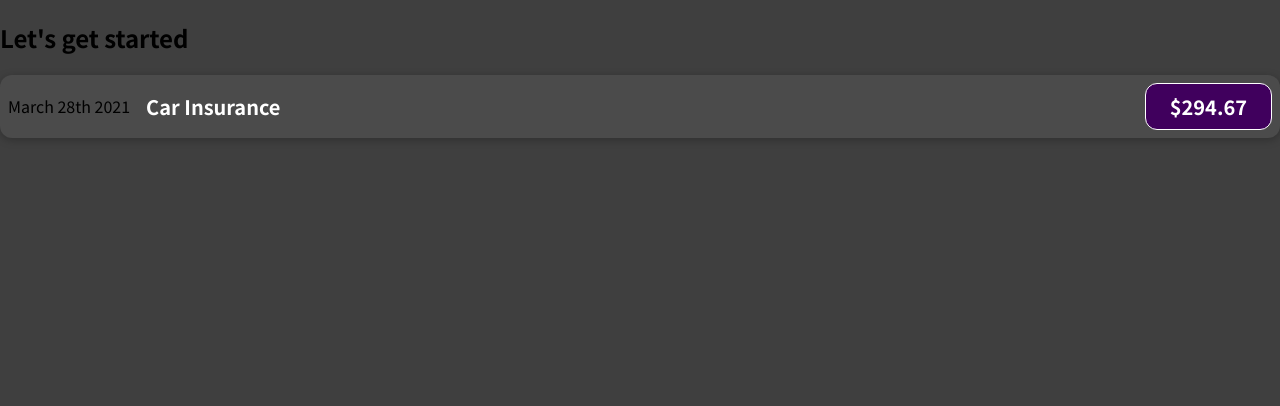
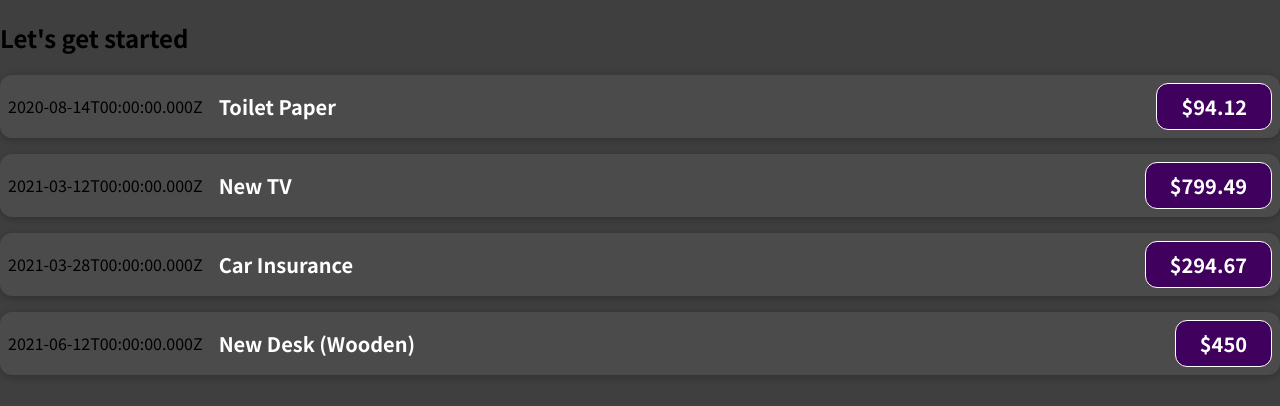
Before and after one commit to RafZab/ExpensesTracker, a React (Create React App) app: page / in a window 1280 px wide. Shown: the top 406 px of the page. Built offline with nearby package versions, Linux system fonts and the light colour scheme.

Commit message:
remove hard coding in component ExpenseItem

```diff
--- a/src/App.js
+++ b/src/App.js
@@ -4,10 +4,50 @@
 import ExpenseItem from './components/ExpenseItem';
 
 function App() {
+  const expenses = [
+    {
+      id: 'e1',
+      title: 'Toilet Paper',
+      amount: 94.12,
+      date: new Date(2020, 7, 14),
+    },
+    { id: 'e2', title: 'New TV', amount: 799.49, date: new Date(2021, 2, 12) },
+    {
+      id: 'e3',
+      title: 'Car Insurance',
+      amount: 294.67,
+      date: new Date(2021, 2, 28),
+    },
+    {
+      id: 'e4',
+      title: 'New Desk (Wooden)',
+      amount: 450,
+      date: new Date(2021, 5, 12),
+    },
+  ];
+
   return (
     <div>
       <h2>Let's get started</h2>
-      <ExpenseItem></ExpenseItem>
+      <ExpenseItem
+        title={expenses[0].title}
+        date={expenses[0].date}
+        amount={expenses[0].amount}
+      ></ExpenseItem>
+      <ExpenseItem
+        title={expenses[1].title}
+        date={expenses[1].date}
+        amount={expenses[1].amount}
+      ></ExpenseItem>
+      <ExpenseItem
+        title={expenses[2].title}
+        date={expenses[2].date}
+        amount={expenses[2].amount}
+      ></ExpenseItem>
+      <ExpenseItem
+        title={expenses[3].title}
+        date={expenses[3].date}
+        amount={expenses[3].amount}/>
     </div>
   );
 }
--- a/src/components/ExpenseItem.js
+++ b/src/components/ExpenseItem.js
@@ -1,12 +1,12 @@
 import './ExpenseItem.css';
 
-function ExpenseItem() {
+function ExpenseItem(props) {
     return (
         <div className="expense-item">
-            <div>March 28th 2021</div>
+            <div>{props.date.toISOString()}</div>
             <div className="expense-item__description">
-                <h2>Car Insurance</h2>
-                <div className="expense-item__price">$294.67</div>
+                <h2>{props.title}</h2>
+                <div className="expense-item__price">${props.amount}</div>
             </div>
         </div>
     );
```
